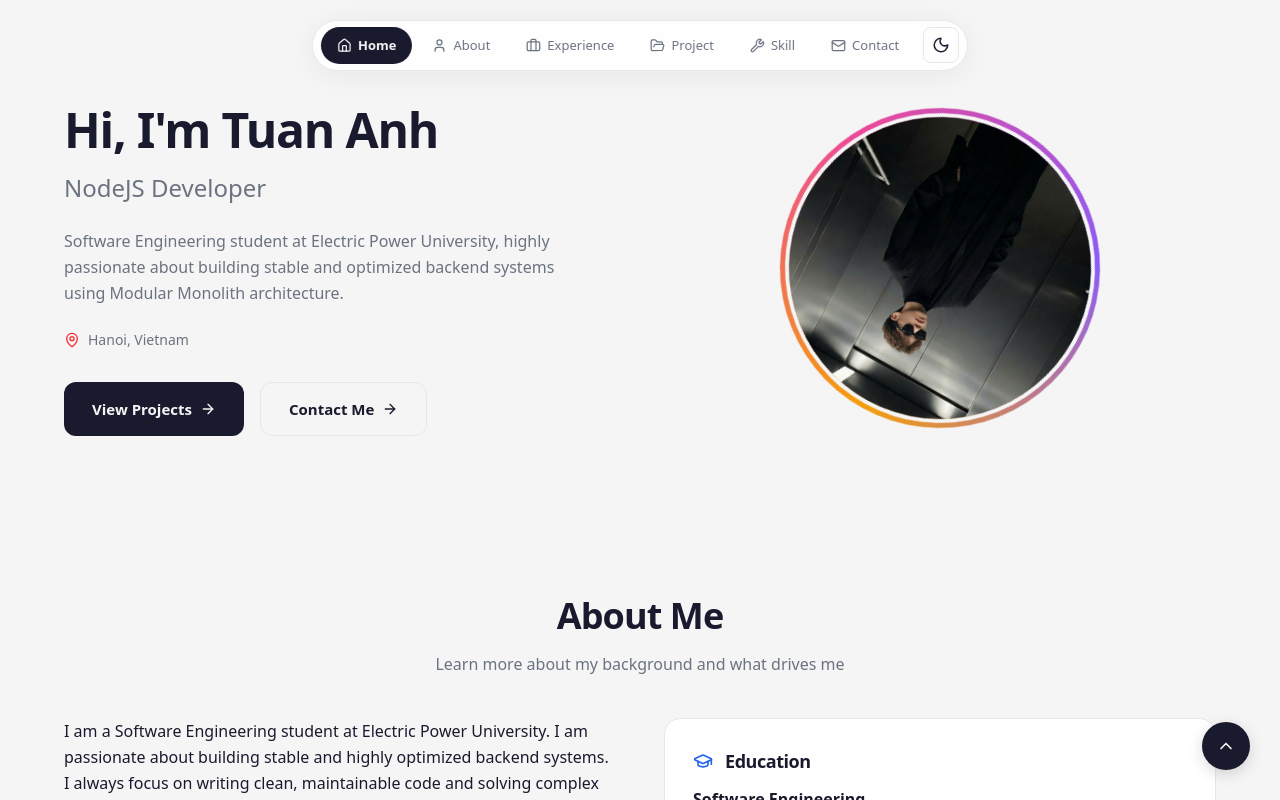
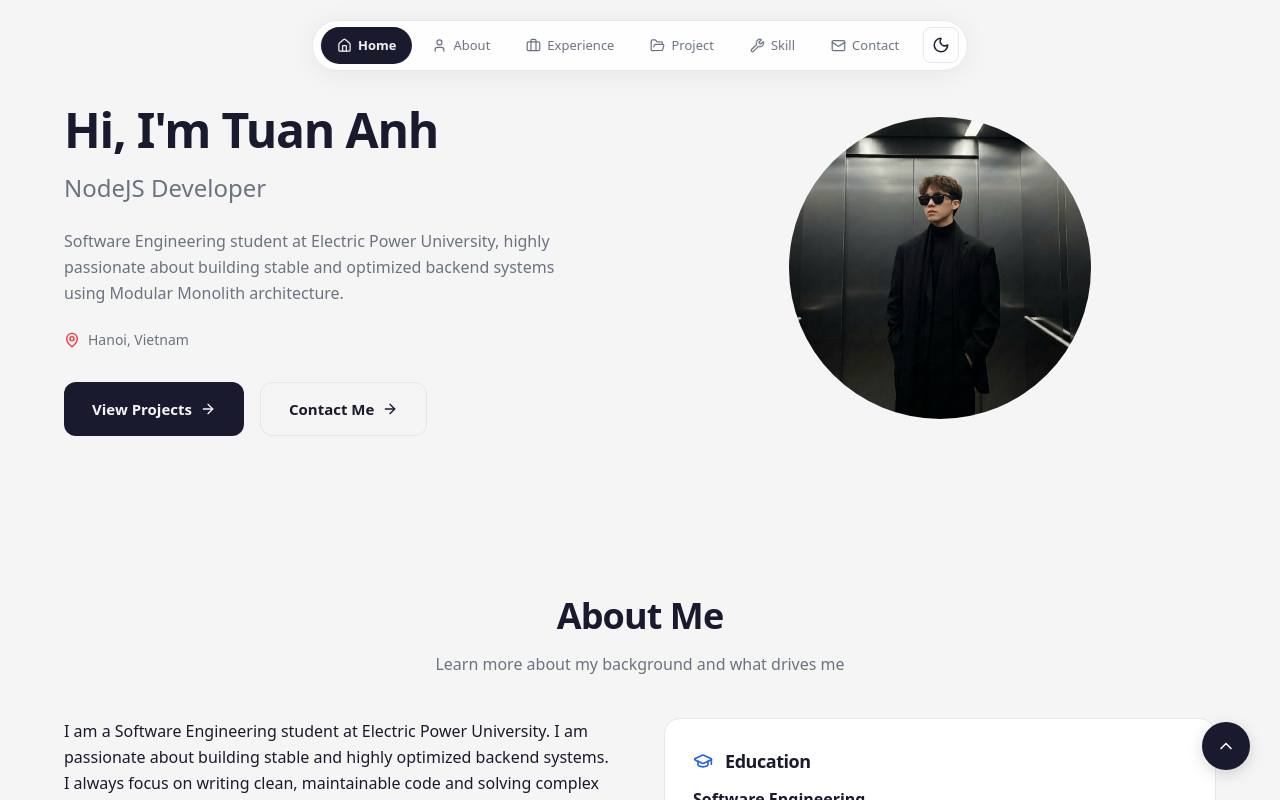
Before and after one commit to anhtt-23810310166/portfolio, a Next.js app: page / in a window 1280 px wide. Shown: the top 800 px of the page. Built offline with nearby package versions, Linux system fonts and the light colour scheme.

Commit message:
Update globals.css

```diff
--- a/src/app/globals.css
+++ b/src/app/globals.css
@@ -125,6 +125,17 @@ nav.pill-nav a.active {
   height: 320px;
   border-radius: 50%;
   padding: 5px;
+  display: flex;
+  align-items: center;
+  justify-content: center;
+  overflow: hidden;
+  flex-shrink: 0;
+}
+
+.avatar-wrapper::before {
+  content: "";
+  position: absolute;
+  inset: -50%;
   background: conic-gradient(
     from 0deg,
     var(--gradient-1),
@@ -133,7 +144,7 @@ nav.pill-nav a.active {
     var(--gradient-1)
   );
   animation: rotateGradient 4s linear infinite;
-  flex-shrink: 0;
+  z-index: -1;
 }
 
 .avatar-wrapper img {
@@ -142,6 +153,8 @@ nav.pill-nav a.active {
   border-radius: 50%;
   object-fit: cover;
   border: 4px solid var(--background);
+  position: relative;
+  z-index: 1;
 }
 
 .avatar-fallback {
@@ -156,6 +169,8 @@ nav.pill-nav a.active {
   font-weight: 700;
   color: white;
   border: 4px solid var(--background);
+  position: relative;
+  z-index: 1;
 }
 
 @keyframes rotateGradient {
```
